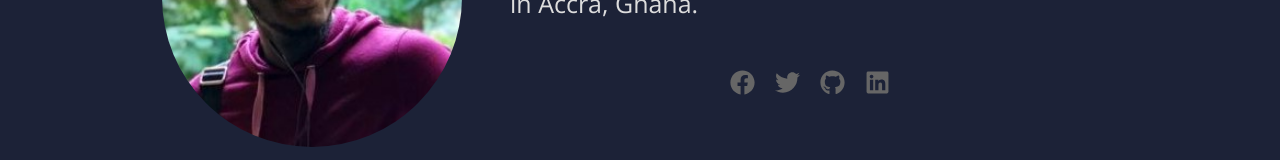
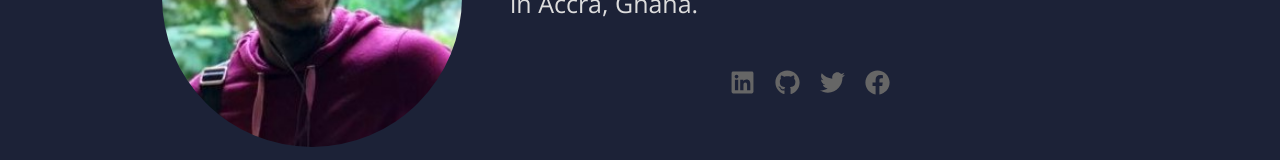
Before and after one commit to benacq/portfolio, a React (Create React App) app: page / in a window 1280 px wide. Shown: the part 401-561 px from the top of the page. Built offline with nearby package versions, Linux system fonts and the light colour scheme.

Commit message:
published

```diff
--- a/src/components/IntroSection/IntroElements.jsx
+++ b/src/components/IntroSection/IntroElements.jsx
@@ -1,6 +1,6 @@
 import styled from 'styled-components';
 import {Link as LinkScroll} from 'react-scroll';
-import {Link as LinkRouter} from 'react-router-dom';
+// import {Link as LinkRouter} from 'react-router-dom';
 
 
 
@@ -75,7 +75,7 @@ export const Socials = styled.ul`
     margin-top: 40px;
 `
 
-export const SocialsItem= styled(LinkRouter)`
+export const SocialsItem= styled.a`
     display: flex;
     margin: 10px;
     color: #666;
--- a/src/components/IntroSection/index.jsx
+++ b/src/components/IntroSection/index.jsx
@@ -15,20 +15,16 @@ function InfoSection() {
             <LandingPageSectionContent>
                 <LandingPageSectionH1>I'm Benjamin Acquaah</LandingPageSectionH1>
                 <LandingPageSectionP>I am a software developer and data analyst based in Accra, Ghana. </LandingPageSectionP>
-
                 <Socials>
-                    <SocialsItem to='LandingPageSection'><FaFacebook/></SocialsItem>
-                    <SocialsItem to='LandingPageSection'><FaTwitter/></SocialsItem>
-                    <SocialsItem to='LandingPageSection'><FaGithub/></SocialsItem>
-                    <SocialsItem to='LandingPageSection'><FaLinkedin/></SocialsItem>
+                    <SocialsItem target="_blank" href='https://www.linkedin.com/in/benjamin-acquaah/'><FaLinkedin/></SocialsItem>
+                    <SocialsItem target="_blank" href='https://github.com/benacq'><FaGithub/></SocialsItem>
+                    <SocialsItem target="_blank" href='https://twitter.com/benacq44'><FaTwitter/></SocialsItem>
+                    <SocialsItem target="_blank" href='https://web.facebook.com/benacqofficial/'><FaFacebook/></SocialsItem>
                 </Socials>
 
             </LandingPageSectionContent>
 
         </LandingPageSectionContainer>
-
-
-
         </>
     )
 }
```
